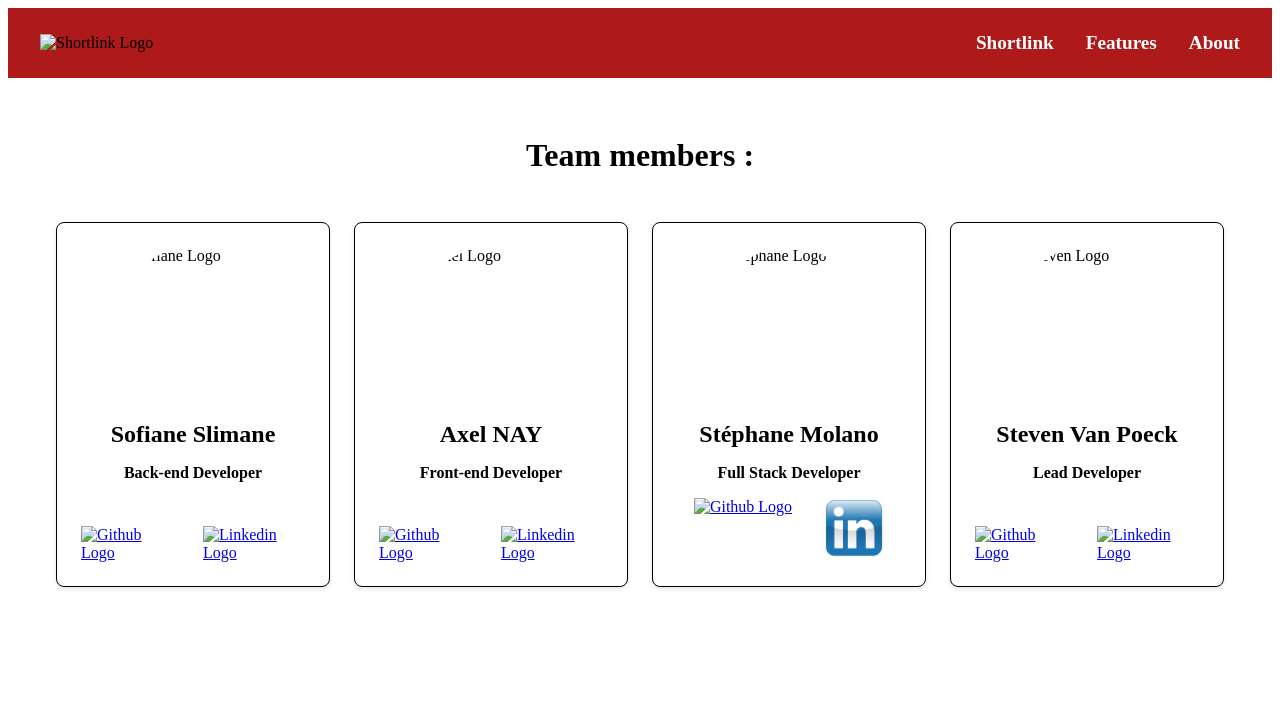
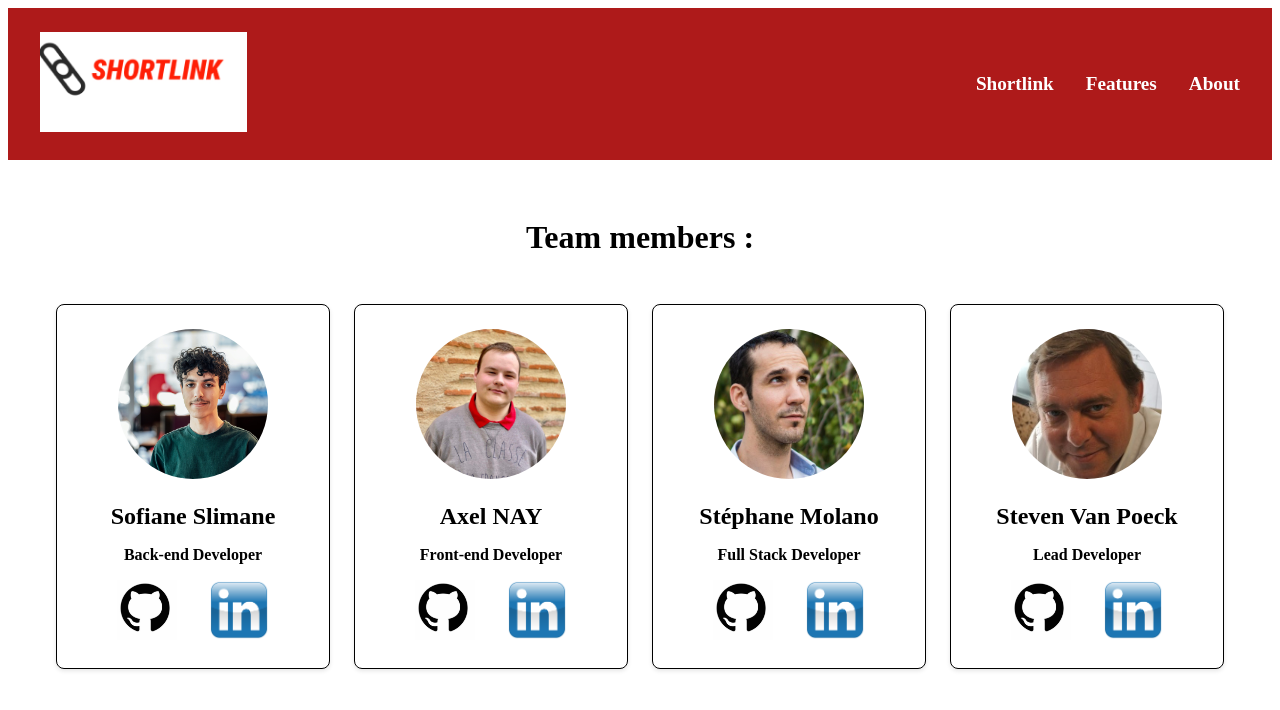
Before and after one commit to AxelNAY/Shortlink-Landing-Page, a plain HTML site: page about.html in a window 1280 px wide. Drawn offline with Linux system fonts and the light colour scheme; the site is published under a folder, as on GitHub Pages, so addresses that start at the root find nothing.

Commit message:
Update about.html

```diff
--- a/about.html
+++ b/about.html
@@ -10,7 +10,7 @@
     <nav class="navbar">
         <div class="nav-content">
             <div class="nav-logo">
-                <img src="/images/logo_short_link_blanc.png" alt="Shortlink Logo" class="nav-brand-logo">
+                <img src="images/logo_short_link_blanc.png" alt="Shortlink Logo" class="nav-brand-logo">
             </div>
             <ul class="nav-list">
                 <li><a href="index.html">Shortlink</a></li>
@@ -24,42 +24,42 @@
         <div class="team-members">
             <!-- Sofiane Card -->
             <div class="member-card">
-                <img src="/images/Sofiane_Slimane.jpg" alt="Sofiane Logo" class="member-photo">
+                <img src="images/Sofiane_Slimane.jpg" alt="Sofiane Logo" class="member-photo">
                 <h2>Sofiane Slimane</h2>
                 <h3>Back-end Developer</h3>
                 <div class="social-links">
                     <a href="https://github.com/SofianeSlimane" class="logo-link">
-                        <img src="/images/GitHub_logo.jpg" alt="Github Logo" class="social-logo">
+                        <img src="images/GitHub_logo.jpg" alt="Github Logo" class="social-logo">
                     </a>
                     <a href="https://www.linkedin.com/in/sofianeslimane/" class="logo-link">
-                        <img src="/images/linkedIn_logo.png" alt="Linkedin Logo" class="social-logo">
+                        <img src="images/linkedIn_logo.png" alt="Linkedin Logo" class="social-logo">
                     </a>
                 </div>
             </div>
 
             <!-- Axel Card -->
             <div class="member-card">
-                <img src="/images/Axel_Nay.jpg" alt="Axel Logo" class="member-photo">
+                <img src="images/Axel_Nay.jpg" alt="Axel Logo" class="member-photo">
                 <h2>Axel NAY</h2>
                 <h3>Front-end Developer</h3>
                 <div class="social-links">
                     <a href="https://github.com/AxelNAY" class="logo-link">
-                        <img src="/images/GitHub_logo.jpg" alt="Github Logo" class="social-logo">
+                        <img src="images/GitHub_logo.jpg" alt="Github Logo" class="social-logo">
                     </a>
                     <a href="https://www.linkedin.com/in/axel-nay/" class="logo-link">
-                        <img src="/images/linkedIn_logo.png" alt="Linkedin Logo" class="social-logo">
+                        <img src="images/linkedIn_logo.png" alt="Linkedin Logo" class="social-logo">
                     </a>
                 </div>
             </div>
 
             <!-- Stephane Card -->
             <div class="member-card">
-                <img src="/images/Stephane_Molano.jpg" alt="Stephane Logo" class="member-photo">
+                <img src="images/Stephane_Molano.jpg" alt="Stephane Logo" class="member-photo">
                 <h2>Stéphane Molano</h2>
                 <h3>Full Stack Developer</h3>
                 <div class="social-links">
                     <a href="https://github.com/molanostephane" class="logo-link">
-                        <img src="/images/GitHub_logo.jpg" alt="Github Logo" class="social-logo">
+                        <img src="images/GitHub_logo.jpg" alt="Github Logo" class="social-logo">
                     </a>
                     <a href="https://www.linkedin.com/in/stephanemolano/" class="logo-link">
                         <img src="images/linkedIn_logo.png" alt="Linkedin Logo" class="social-logo">
@@ -69,15 +69,15 @@
 
             <!-- Steven Card -->
             <div class="member-card">
-                <img src="/images/Steven_Van_Poeck.jpg" alt="Steven Logo" class="member-photo">
+                <img src="images/Steven_Van_Poeck.jpg" alt="Steven Logo" class="member-photo">
                 <h2>Steven Van Poeck</h2>
                 <h3>Lead Developer</h3>
                 <div class="social-links">
                     <a href="https://github.com/steven-actual" class="logo-link">
-                        <img src="/images/GitHub_logo.jpg" alt="Github Logo" class="social-logo">
+                        <img src="images/GitHub_logo.jpg" alt="Github Logo" class="social-logo">
                     </a>
                     <a href="https://www.linkedin.com/in/stevenvanpoeck/" class="logo-link">
-                        <img src="/images/linkedIn_logo.png" alt="Linkedin Logo" class="social-logo">
+                        <img src="images/linkedIn_logo.png" alt="Linkedin Logo" class="social-logo">
                     </a>
                 </div>
             </div>
```
